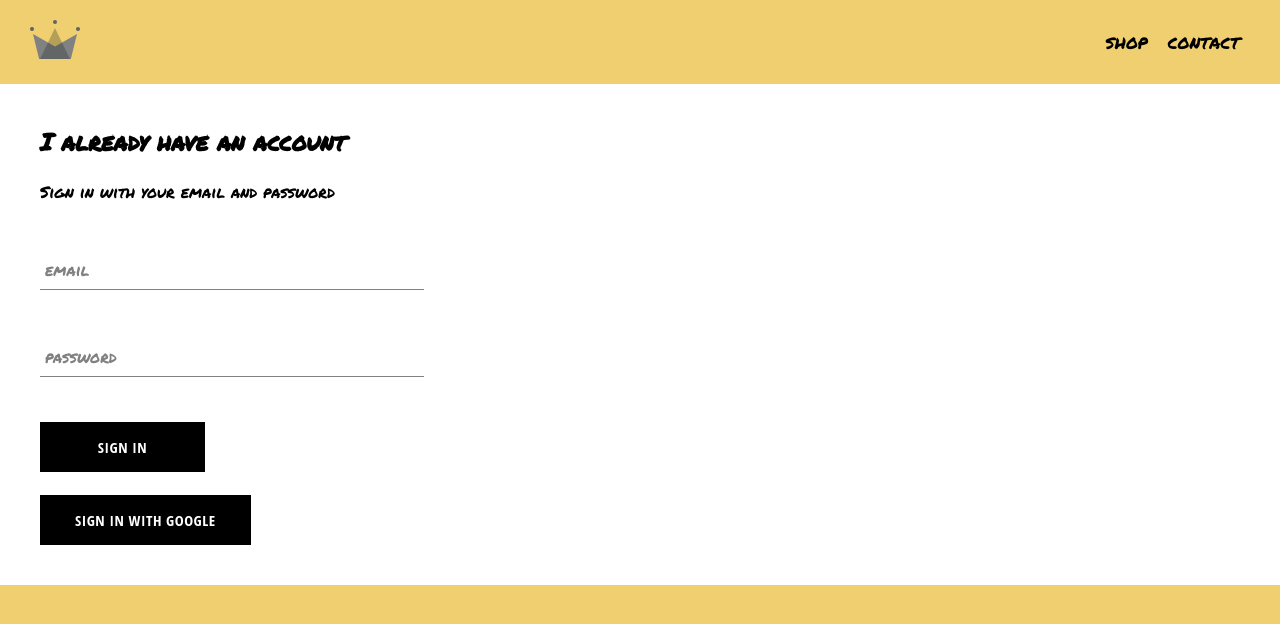
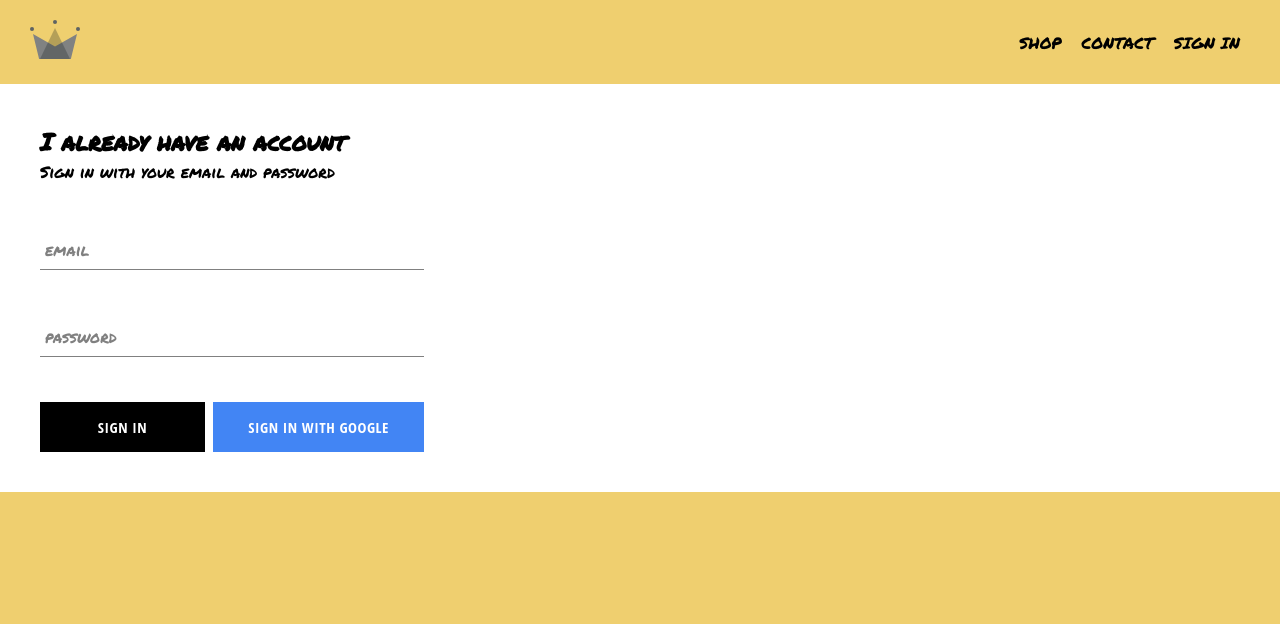
Before and after one commit to AdedejiAdetola/ecommerce-react-app, a React (Create React App) app in the folder clothing-app-react/: page /signin in a window 1280 px wide. Shown: the top 624 px of the page. Built offline with nearby package versions, Linux system fonts and the light colour scheme; no server answers.

Commit message:
Work on signout page

```diff
--- a/clothing-app-react/src/App.css
+++ b/clothing-app-react/src/App.css
@@ -1,3 +1,7 @@
 body{
   font-family: 'Permanent Marker', cursive;
 }
+
+*{
+  box-sizing: border-box;
+}
--- a/clothing-app-react/src/App.js
+++ b/clothing-app-react/src/App.js
@@ -4,12 +4,28 @@
 import ShopPage from './Pages/ShopPage/ShopPage';
 import SignInSignUp from './Pages/SignInSignUp/SignInSignUp';
 import Header from './Components/Header/Header';
+import { auth } from './Firebase/Firebase';
+import { useState, useEffect } from 'react';
 
 function App() {
+  const [currentUser, setCurrentUser] = useState(null);
+
+  //useEffect in place of componentdidmount and componentwillunmount
+  useEffect(() => {
+      const unsubscribeFromAuth = auth.onAuthStateChanged(user => {
+      setCurrentUser(user);
+      console.log(user);
+      //console.log('current user',currentUser);
+    });
+    return() => {
+      unsubscribeFromAuth();
+    }
+  },[])
   return (
     <Router>
          <div>
-           <Header />
+           {/* Current user props passed in to determine sign in or sign out */}
+           <Header currentUser={ currentUser }/>
            <Switch>
               <Route exact path="/">
                 <HomePage/>
--- a/clothing-app-react/src/Components/CustomButton/CustomButton.js
+++ b/clothing-app-react/src/Components/CustomButton/CustomButton.js
@@ -1,8 +1,8 @@
 import './CustomButton.scss';
 
-const CustomButton = ( {children, ...otherProps}) => {
+const CustomButton = ( {children, isGoogleSignIn, ...otherProps}) => {
     return (
-        <button className='custom-button' {...otherProps}>
+        <button className={ `${isGoogleSignIn ? 'google-signin' : ''} custom-button`} {...otherProps}>
             {children}
         </button>
      );
--- a/clothing-app-react/src/Components/CustomButton/CustomButton.scss
+++ b/clothing-app-react/src/Components/CustomButton/CustomButton.scss
@@ -19,4 +19,15 @@
       color: black;
       border: 1px solid black;
     }
+
+    &.google-signin{
+      background-color: #4285f4;
+      color: white;
+
+      &:hover{
+        background-color: #357ae8;
+        border: none;
+      }
+
+    }
   }
--- a/clothing-app-react/src/Components/Header/Header.js
+++ b/clothing-app-react/src/Components/Header/Header.js
@@ -1,8 +1,9 @@
 import { ReactComponent as Logo} from '../../assets/crown.svg';
 import { Link } from "react-router-dom";
 import './Header.scss';
+import { auth } from '../../Firebase/Firebase';
 
-const Header = () => {
+const Header = ( {currentUser} ) => {
     return (
         <div className='header'>
             <Link to='/'>
@@ -17,6 +18,13 @@
                 <Link className="option" to='/contact'>
                     CONTACT
                 </Link>
+                {/* if current user, sign out button displayed, else, sign in button displayed */}
+                {
+                    currentUser ?
+                    <div className='option' onClick={() => auth.signOut()}>SIGN OUT</div>
+                    :
+                    <Link className='option' to='/signin'> SIGN IN</Link>
+                }
             </div>
         </div>
      );
--- a/clothing-app-react/src/Components/Header/Header.scss
+++ b/clothing-app-react/src/Components/Header/Header.scss
@@ -6,12 +6,19 @@
     align-items: center;
 }
 
+.options{
+    width: max-content;
+    display: flex;
+    justify-content: end;
+    align-items: center;
+}
 
 .option{
     //border: 2px solid blue;
     text-decoration: none;
     color: black;
     padding: 10px;
+    cursor: pointer;
 
     &:hover{
         color: blue;
--- a/clothing-app-react/src/Components/SignIn/SignIn.js
+++ b/clothing-app-react/src/Components/SignIn/SignIn.js
@@ -60,9 +60,11 @@
                     required
                 />
 
-                <CustomButton type='submit'> Sign In </CustomButton>
-                <br/> <br/>
-                <CustomButton onClick={ signInWithGoogle }> Sign in with Google</CustomButton>
+                <div className='buttons'>
+                    <CustomButton type='submit'> Sign In </CustomButton>
+                    <CustomButton onClick={ signInWithGoogle } isGoogleSignIn> Sign in with Google</CustomButton>
+                </div>
+
             </form>
         </div>
      );
--- a/clothing-app-react/src/Components/SignIn/SignIn.scss
+++ b/clothing-app-react/src/Components/SignIn/SignIn.scss
@@ -1,11 +1,15 @@
 .signin{
     width: 30vw;
-
     display: flex;
     flex-direction: column;
 
 }
 
 .title{
-    margin-bottom: 20px;
+    margin-bottom: 10px 0;
 }
+
+.buttons{
+    display: flex;
+    justify-content: space-between;
+}
--- a/clothing-app-react/src/index.js
+++ b/clothing-app-react/src/index.js
@@ -5,9 +5,7 @@
 
 const root = ReactDOM.createRoot(document.getElementById('root'));
 root.render(
-  <React.StrictMode>
     <App />
-  </React.StrictMode>
 );
 
 // If you want to start measuring performance in your app, pass a function
```
